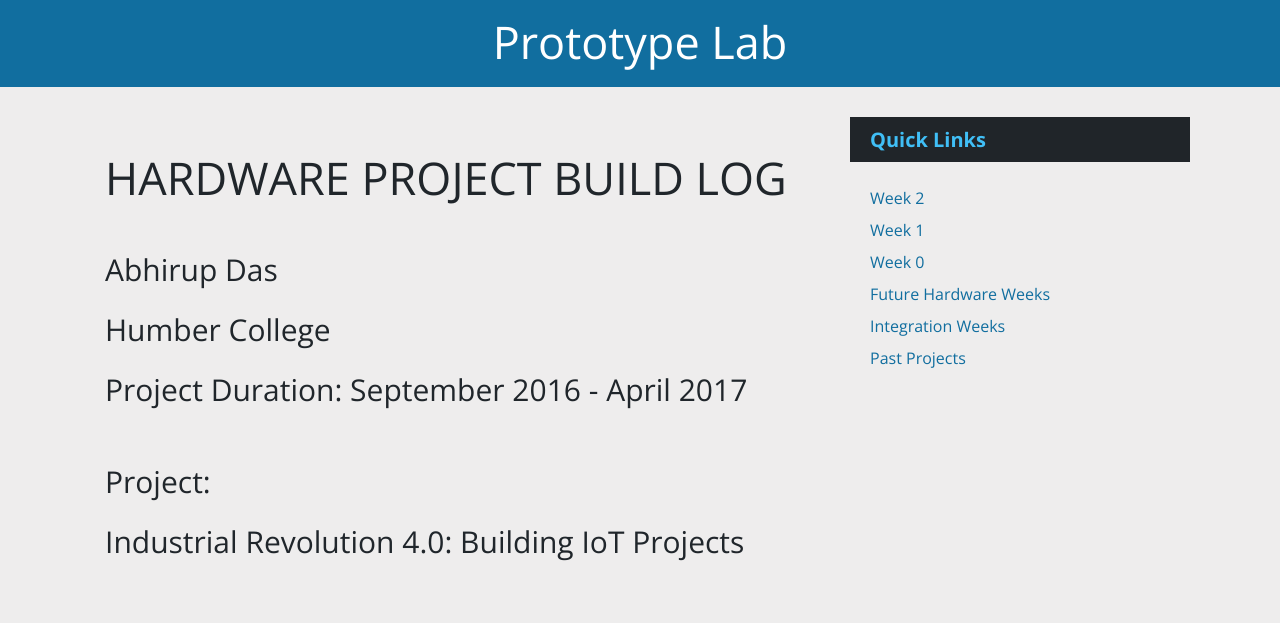
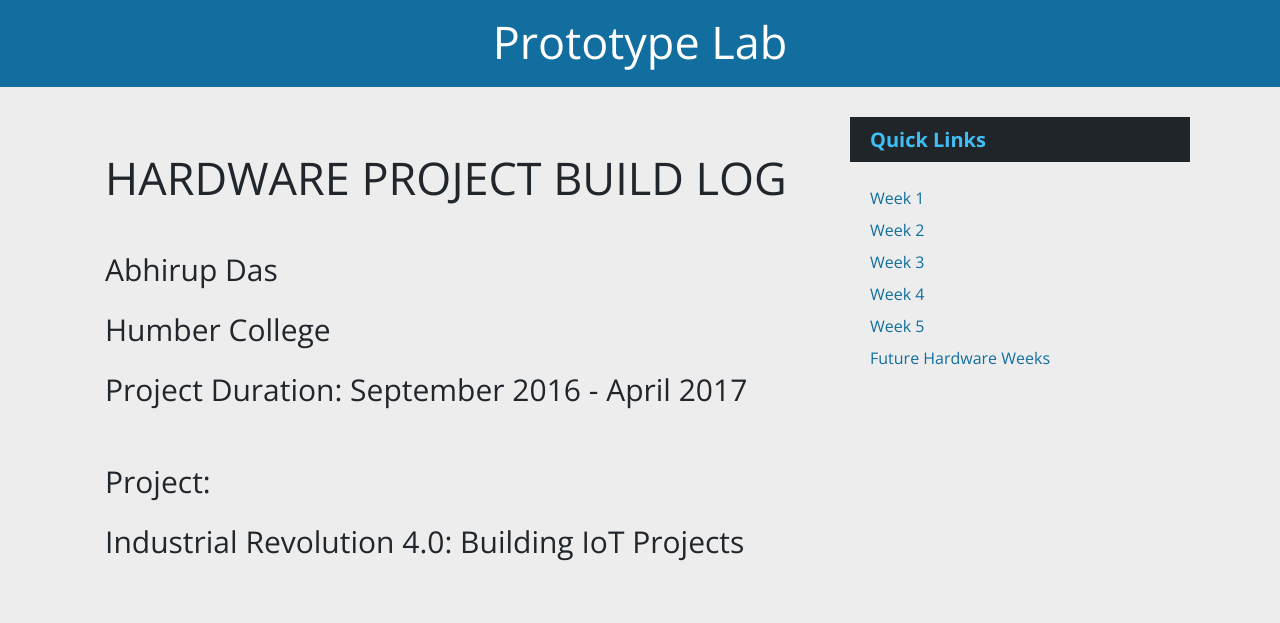
Before and after one commit to abhirupdas033/abhirupdas033.github.io, a plain HTML site: page index.html in a window 1280 px wide. Shown: the part 169-792 px from the top of the page. Drawn offline with nearby package versions, Linux system fonts and the light colour scheme.

Commit message:
Indexing updated

```diff
--- a/indexmenu.html
+++ b/indexmenu.html
@@ -1,10 +1,11 @@
 <NAV>
 <UL>
+<LI><a href="#Section_1">Week 1</a></LI>
 <LI><a href="#Section_2">Week 2</a></LI>
-<LI><a href="#Section_1">Week 1</a></LI>
-<LI><a href="#Section_0">Week 0</a></LI>
-<LI><a href="#Section_15">Future Hardware Weeks</a></LI>
-<LI><a href="#Section_16">Integration Weeks</a></LI>
-<LI><a href="#Section_31">Past Projects</a></LI>
+<LI><a href="#Section_3">Week 3</a></LI>
+<LI><a href="#Section_4">Week 4</a></LI>
+<LI><a href="#Section_5">Week 5</a></LI>
+
+<LI><a href="#Section_25">Future Hardware Weeks</a></LI>
 </UL>
 </NAV>
```
